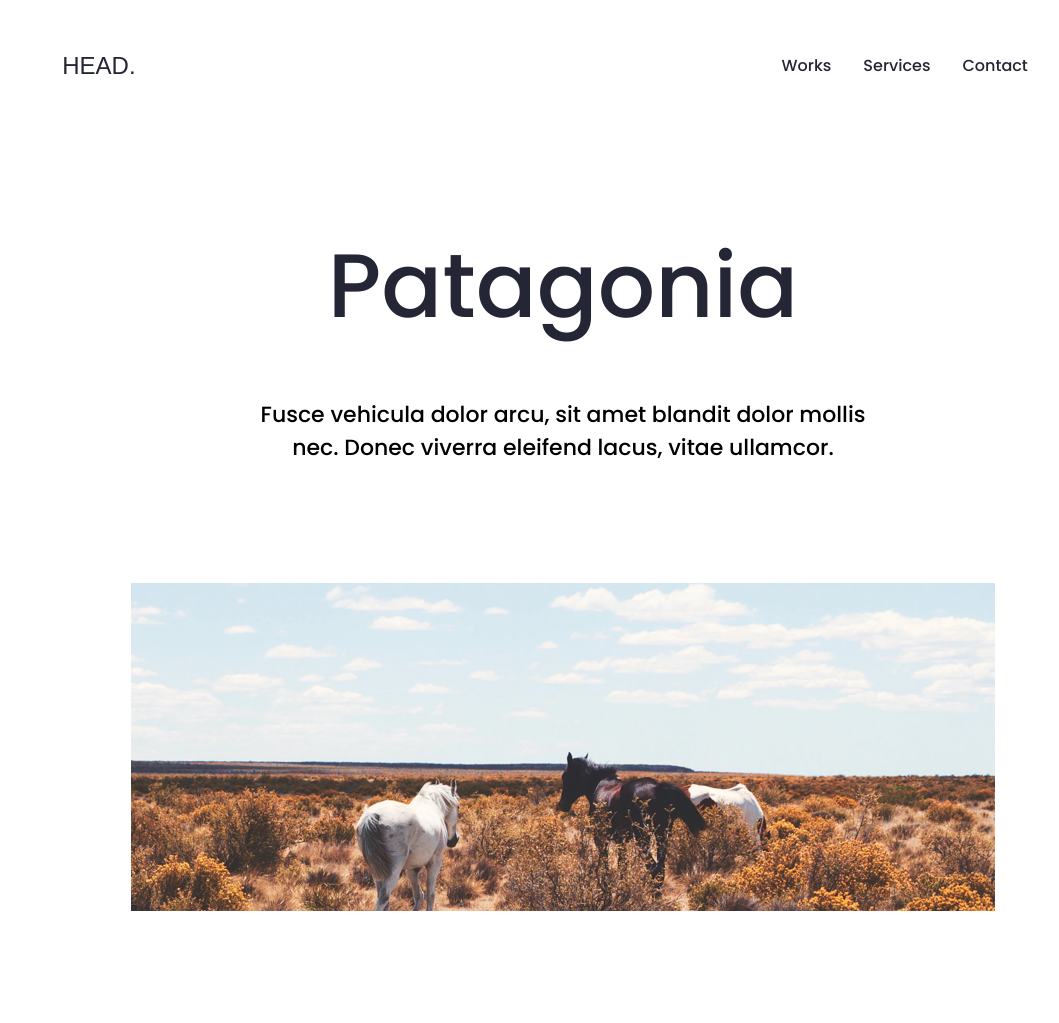
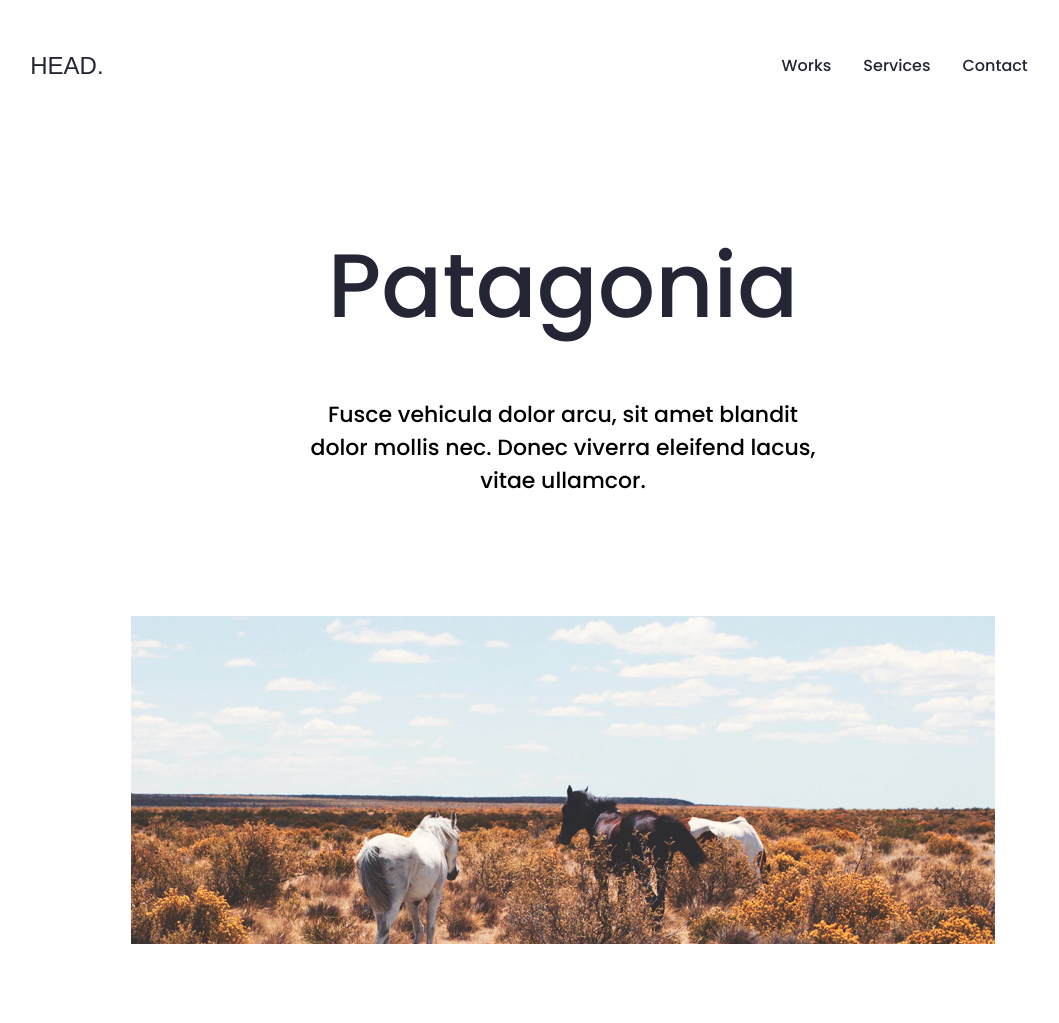
Before and after one commit to AumDigital/responsive-design, a plain HTML site: page index.html in a window 1280 px wide. Shown: the whole page, without its empty margins (77-1136 px from the left). Drawn offline with nearby package versions, Linux system fonts and the light colour scheme; a web font is replaced by a local one.

Commit message:
css update

```diff
--- a/styles/_global.scss
+++ b/styles/_global.scss
@@ -11,4 +11,5 @@
     flex-direction: column;
     align-items: center;
     font-family: $main-font;
+
   }
--- a/styles/_header.scss
+++ b/styles/_header.scss
@@ -10,7 +10,7 @@
     align-items: center;
     flex-wrap: wrap;
     width: 100%;
-    margin: 0;
+    margin: 0 auto;
     padding: 3rem;
     font-family: $main-font;
 }
@@ -40,7 +40,7 @@
 }
 
 .logo {
-    margin: 0 auto 0 2rem;
+    margin: 0 auto 0 0;
     font-family: $logo-font;
     font-style: normal;
     font-weight: 400;
--- a/styles/index.scss
+++ b/styles/index.scss
@@ -38,9 +38,10 @@
     align-items: center;
     text-align: center;
     flex: wrap;
+    margin: 0 auto;
     max-width: 38rem;
     min-height: 3rem;
-    width: 100%;
+    width: 80%;
 
 
     font-style: normal;
@@ -55,9 +56,9 @@
     justify-content: center;
     align-items: center;
     flex: wrap;
-    width: 100%;
+    width: 90%;
     margin: 0 auto;
-    min-height: 30rem;
+    min-height: 20rem;
 }
 
 .main-image {
```
Also changed, not shown: styles/index-dist.css, styles/index.css, 1 other file.
